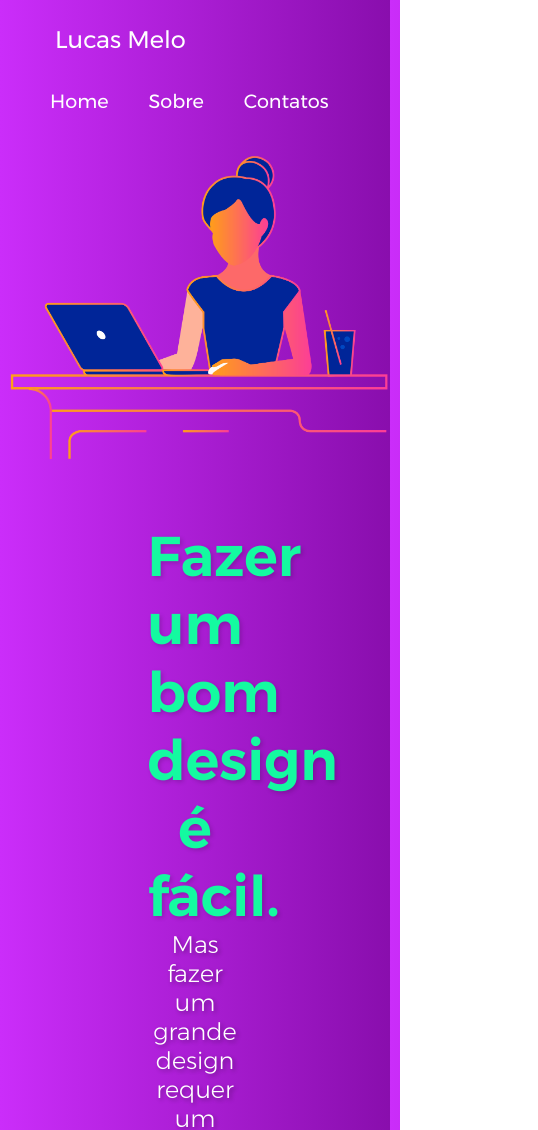
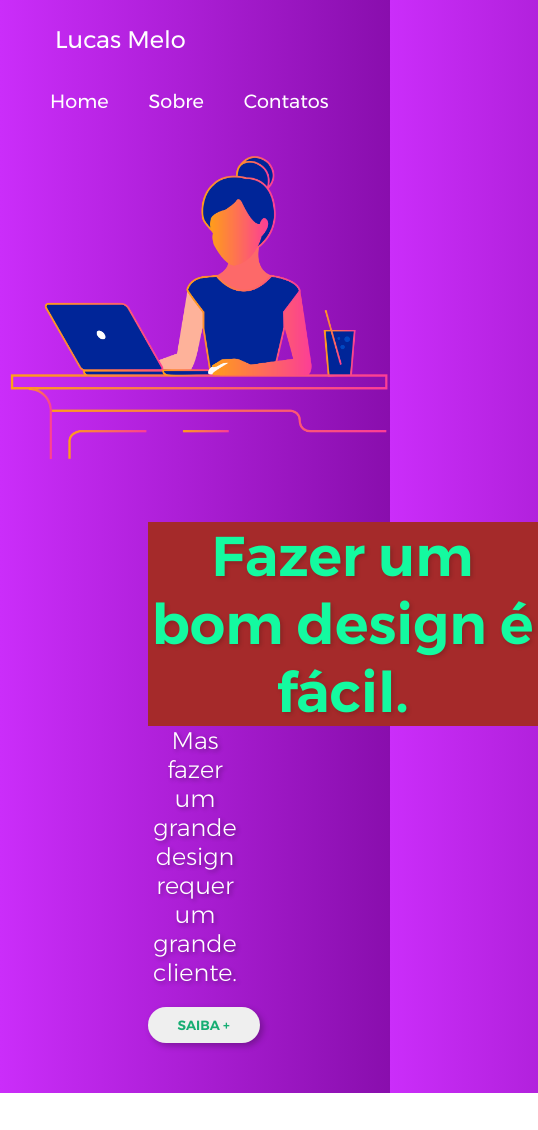
Before and after one commit to LucasMeloTorres/landdesigner, a plain HTML site: page index.html in a window 390 px wide. Shown: the top 1130 px of the page, 538 px wide, since content can reach past the window. After the commit the page ends 1093 px from the top, so only its background shows below. Drawn offline with Linux system fonts and the light colour scheme.

Commit message:
update respons

```diff
--- a/responsiv.css
+++ b/responsiv.css
@@ -20,6 +20,8 @@
 
 /*estilo contener texto h1*/
     .contenttexto h1 {
+        background-color: brown;
+        width: 100vw;
         font-family: bolde;
         color: var(--tiffane);
         font-size: 3.5rem;
```
